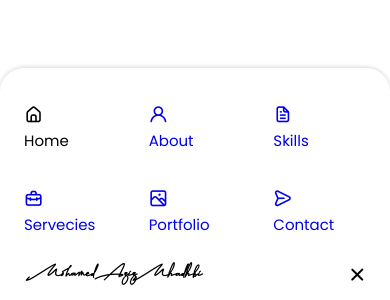
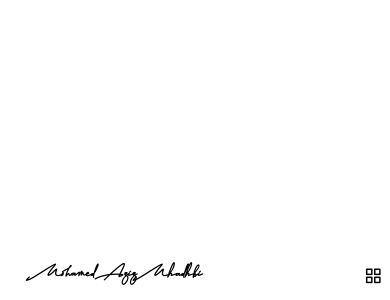
Before and after one commit to Mohamed-Aziz-Mhadhbi/mohamed-aziz-mhadhbi.github.io, a React (Create React App) app: page / in a window 390 px wide. Shown: the part 544-844 px from the top of the page. Built offline with nearby package versions, Linux system fonts and the light colour scheme.

Commit message:
small devices toggle

```diff
--- a/src/components/header/header.css
+++ b/src/components/header/header.css
@@ -6,7 +6,7 @@
 .header {
     width: 100%;
     position: fixed;
-    top:0;
+    top: 0;
     left: 0;
     z-index: var(--z-fixed);
     background-color: var(--body-color);
@@ -73,14 +73,19 @@
 
     .nav__menu {
         position: fixed;
-        bottom: 0;
+        bottom: -100%;
         left: 0;
         width: 100%;
         background-color: var(--body-color);
         padding: 2rem 1.5rem 4rem;
-        box-shadow: 0 -1px 4px rgba(0, 0, 0 ,0.15);
+        box-shadow: 0 -1px 4px rgba(0, 0, 0, 0.15);
         border-radius: 1.5rem 1.5rem 0 0;
         transition: .3s;
+    }
+
+    /* Show menu */
+    .show-menu {
+        bottom: 0;
     }
 
     .nav__list {
@@ -98,7 +103,7 @@
         right: 1.3rem;
         bottom: .5rem;
         font-size: 1.5rem;
-        cursor:pointer;
+        cursor: pointer;
         color: var(--title-color);
     }
 
@@ -106,9 +111,14 @@
         color: var(--title-color-dark);
     }
 
+    .nav__toggle {
+        font-size: 1.1rem;
+        cursor: pointer;
+    }
+
     .nav__icon,
     .nav__close,
-    .nave__toggle {
+    .nav__toggle {
         display: block;
     }
 }
@@ -116,5 +126,7 @@
 
 /* For small devices */
 @media screen and (max-width: 350px) {
-
+    .nav__menus {
+        padding: 2rem 0.25rem 4rem;
+    }
 }
```
